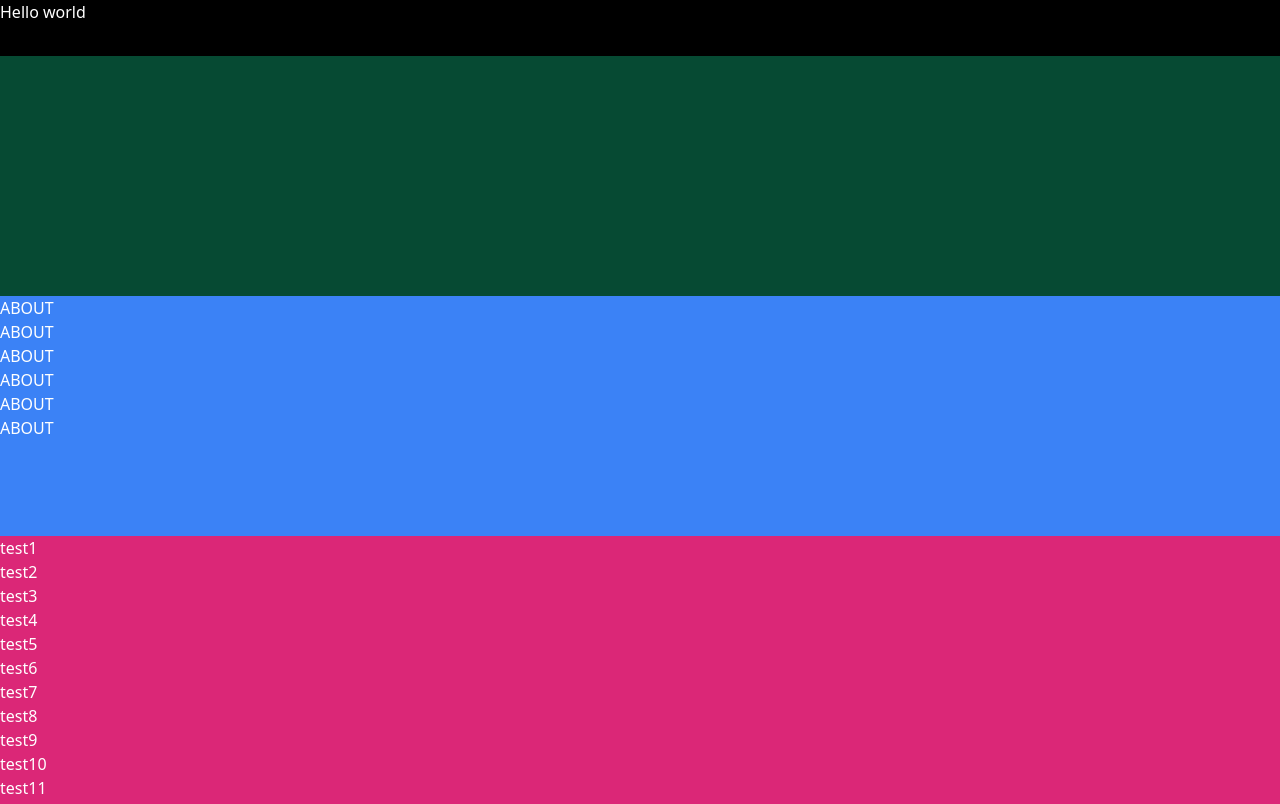
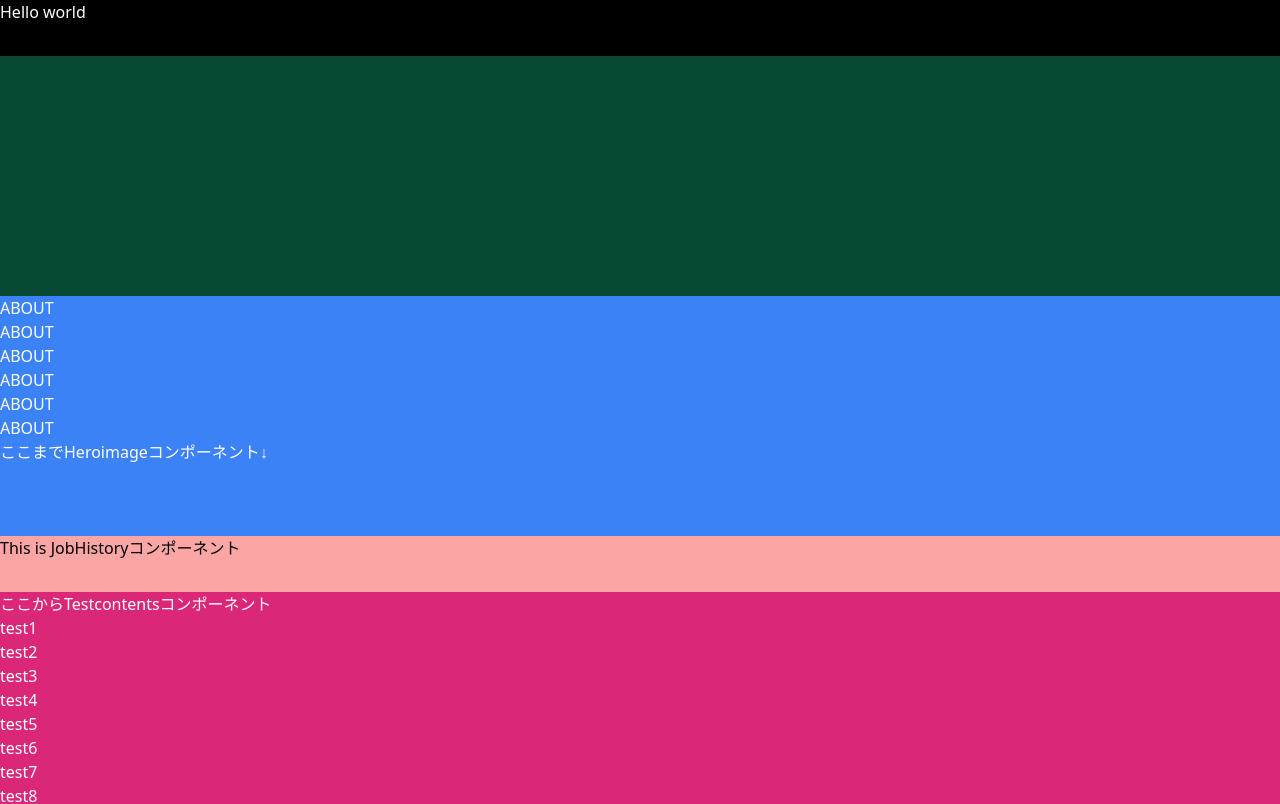
Before and after one commit to lumijoe/pra_next_position, a Next.js app: page / in a window 1280 px wide. Shown: the top 804 px of the page. Built offline with nearby package versions, Linux system fonts and the light colour scheme.

Commit message:
update index.js

```diff
--- a/components/heroimage.js
+++ b/components/heroimage.js
@@ -18,6 +18,7 @@ export default function HeroImage() {
                     <div className="text-white">ABOUT</div>
                     <div className="text-white">ABOUT</div>
                     <div className="text-white">ABOUT</div>
+                    <div className="text-white">ここまでHeroimageコンポーネント↓</div>
                 </div>
             </div>
 
--- a/components/jobhistory.js
+++ b/components/jobhistory.js
@@ -4,8 +4,8 @@ import React from 'react';
 
 export default function JobHistory() {
     return (
-        <div>
-
+        <div className='bg-red-300 h-14'>
+            <p>This is JobHistoryコンポーネント</p>
         </div>
     )
 }
--- a/components/testcontents.js
+++ b/components/testcontents.js
@@ -5,6 +5,7 @@ import React from 'react';
 export default function TestContents() {
     return (
         <div className="bg-pink-600">
+            <p className="text-white">ここからTestcontentsコンポーネント</p>
             <p className="text-white">test1</p>
             <p className="text-white">test2</p>
             <p className="text-white">test3</p>
```
